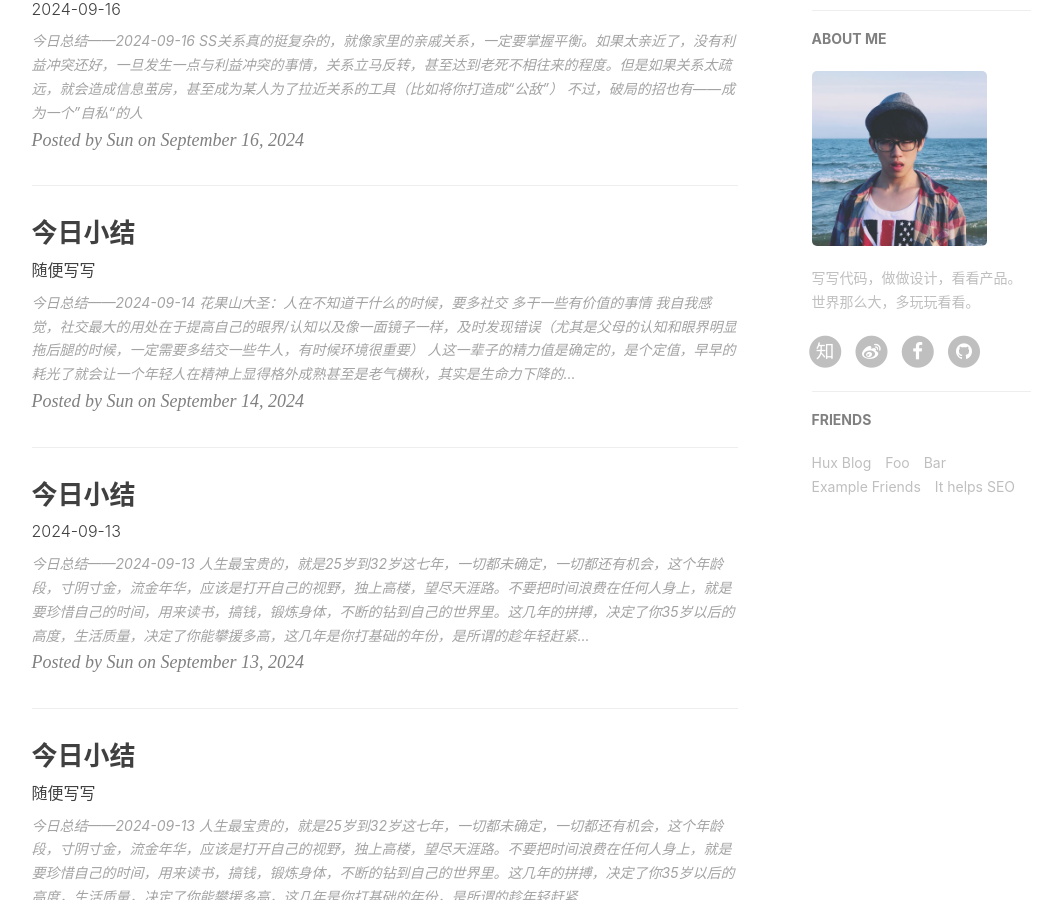
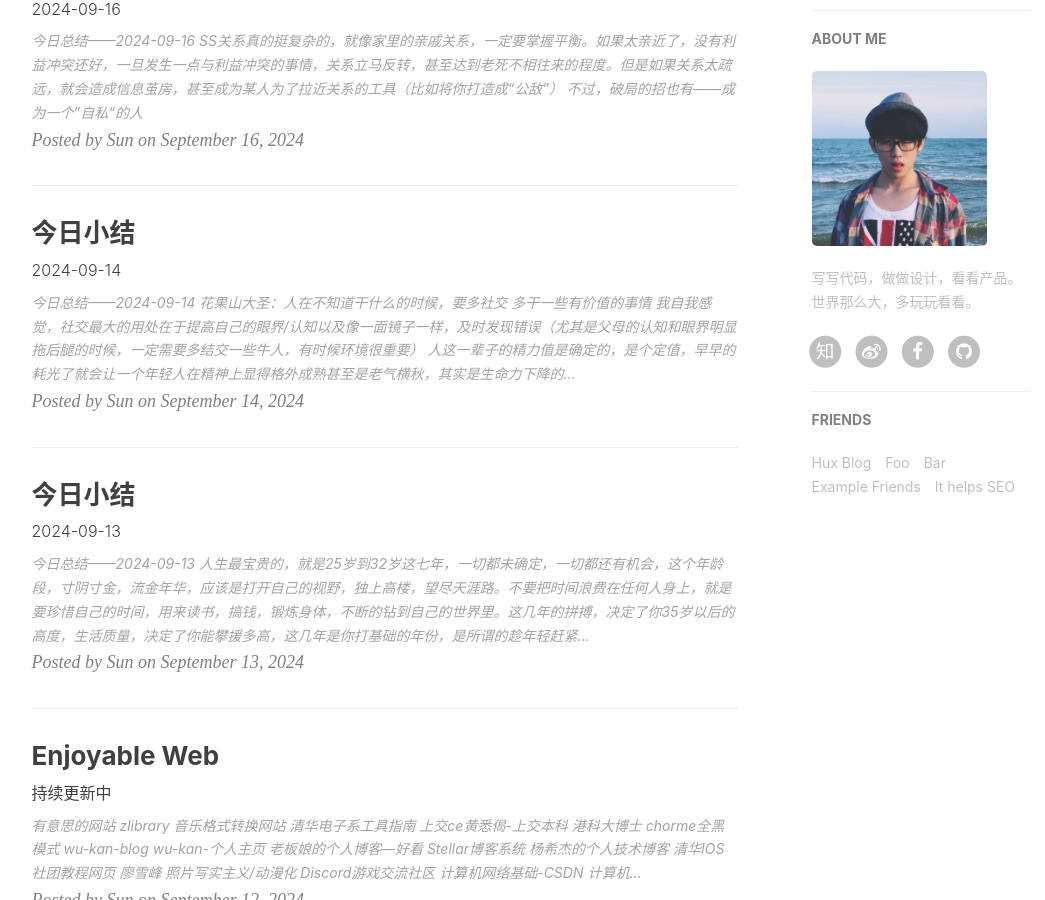
Before and after one commit to sunming3316/sunming3316.github.io, a Jekyll site: the page built from index.html, in a window 1280 px wide and 900 px high, scrolled down 513 px. Shown: the whole window, without its empty margins (136-1181 px from the left). Built offline with Jekyll 4.4.1, drawn with Linux system fonts in a browser that asks for light colours; nearby versions of some CDN libraries; the list of posts is cut into pages by our own code; comment, search, counter and statistics services are not loaded.

Commit message:
2024-09-16 add daily-re

```diff
--- a/_posts/2024-09-13-Daily-re copy.markdown
+++ /dev/null
@@ -1,22 +0,0 @@
----
-layout:     post
-title:      "今日小结"
-subtitle:   "随便写写"
-date:       2024-09-13
-author:     "Sun"
-
-catalog: true
-
----
-
-
-# 今日总结——2024-09-13
-
-人生最宝贵的，就是25岁到32岁这七年，一切都未确定，一切都还有机会，这个年龄段，寸阴寸金，流金年华，应该是打开自己的视野，独上高楼，望尽天涯路。不要把时间浪费在任何人身上，就是要珍惜自己的时间，用来读书，搞钱，锻炼身体，不断的钻到自己的世界里。这几年的拼搏，决定了你35岁以后的高度，生活质量，决定了你能攀援多高，这几年是你打基础的年份，是所谓的趁年轻赶紧搞钱的那几年要结结实实的打一个人生基本盘。海阔凭鱼跃，天高任鸟飞，这几年就是展翅放开飞，放手博，享受充裕的自由权，决策权，一切都是自己说了算，不要做巨婴，不要焦虑，往前看，向前冲。
-
-冷知识：成年人大脑26岁才逐渐开始发育完全。
-更恰当的说法是，大脑在20多岁达到相对成熟的状态，但仍然保持着终生学习和适应的能力。
-
-不管你愿不愿意接受，人生的每个阶段都是连续的：四十多岁的职业危机，源于三十多岁时没有占据一个有高度的平台；三十多岁时的焦头烂额，又源于二十多岁的不扎实的专业基础。
-
-所以，浪费了这么多年，赶紧学一学
--- a/_posts/2024-09-14-Daily-re.markdown
+++ b/_posts/2024-09-14-Daily-re.markdown
@@ -1,7 +1,7 @@
 ---
 layout:     post
 title:      "今日小结"
-subtitle:   "随便写写"
+subtitle:   "2024-09-14"
 date:       2024-09-14
 author:     "Sun"
 
```
